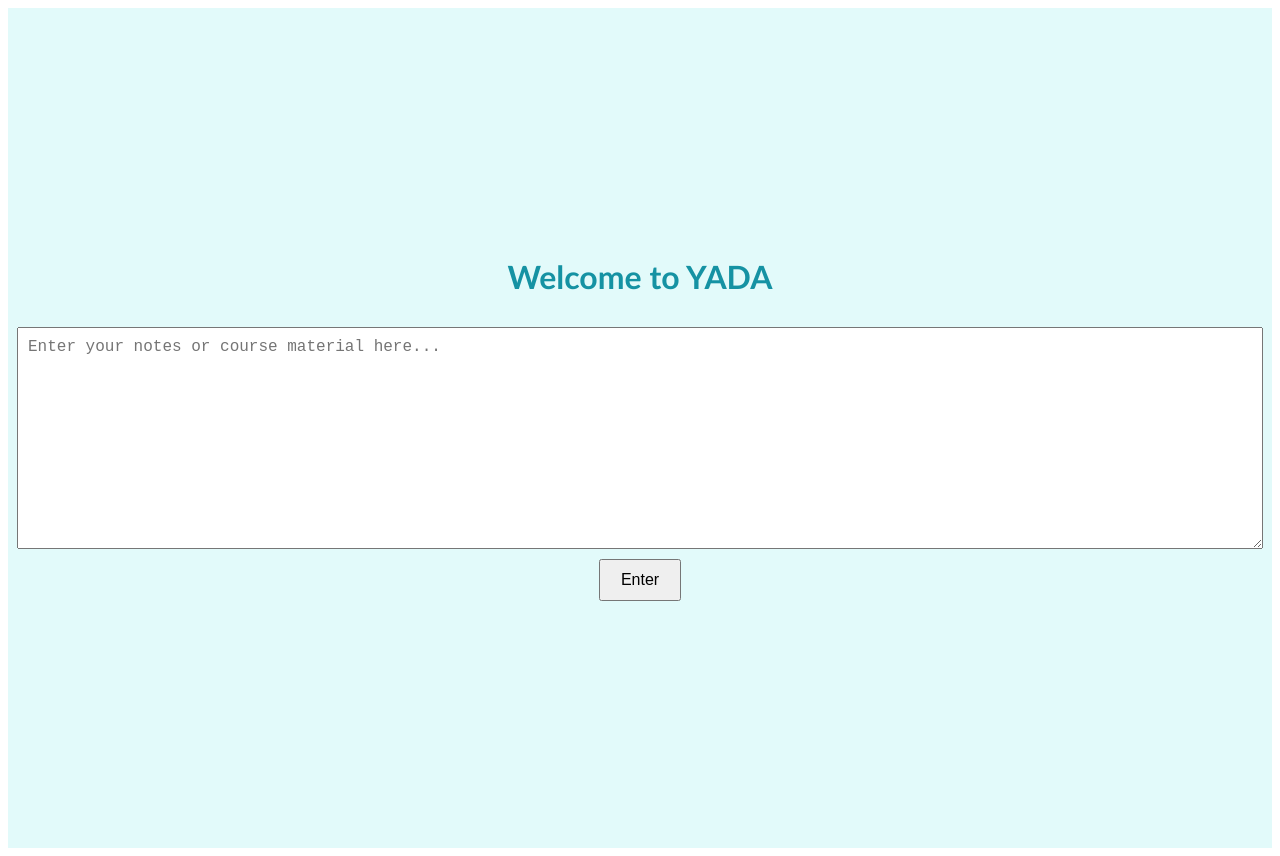
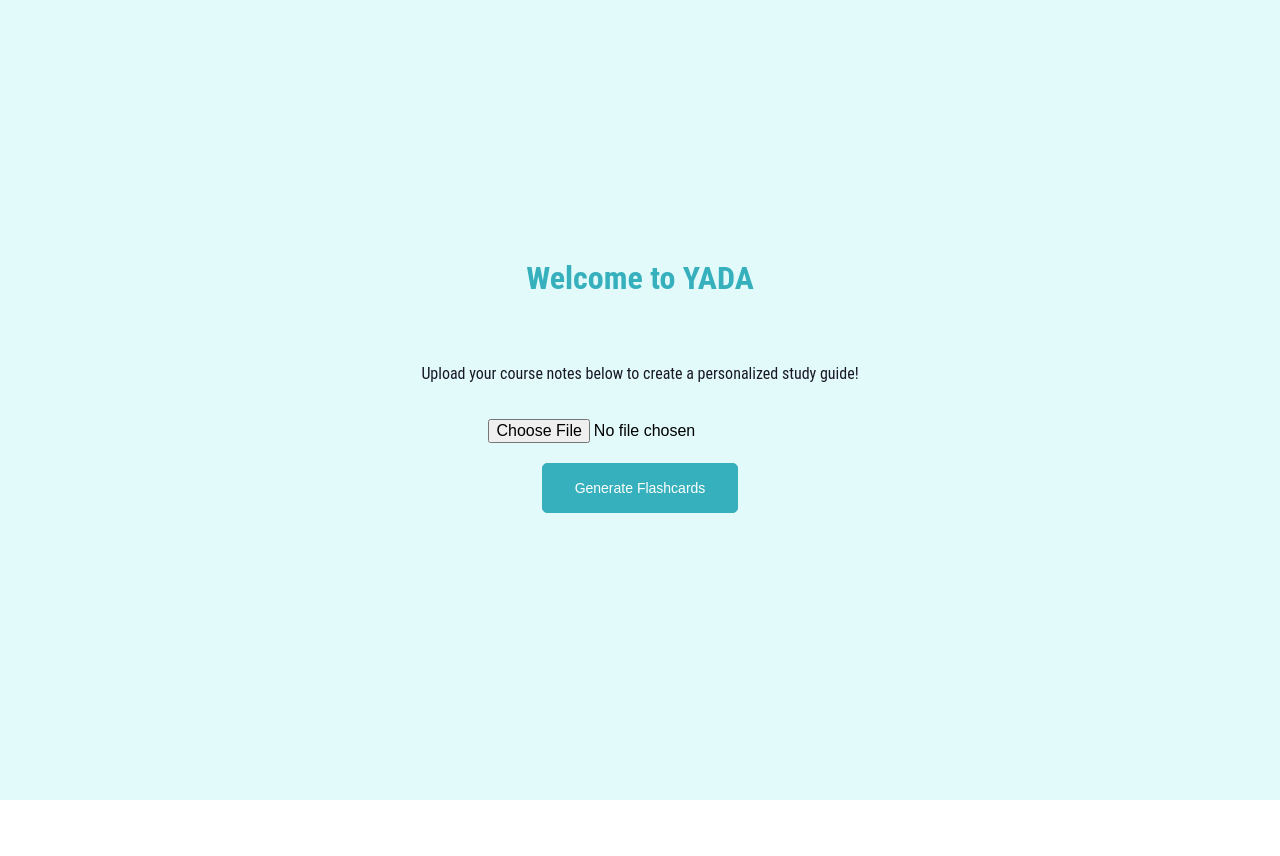
Before and after one commit to lilyschen/Yada, a React (Create React App) app in the folder frontend/: page / in a window 1280 px wide. After the commit the page ends 800 px from the top, so only its background shows below. Built offline with nearby package versions, Linux system fonts and the light colour scheme.

Commit message:
implemented basic frontend with file upload

```diff
--- a/frontend/public/index.html
+++ b/frontend/public/index.html
@@ -9,7 +9,7 @@
       name="description"
       content="Web site created using create-react-app"
     />
-    <link rel="apple-touch-icon" href="%PUBLIC_URL%/logo192.png" />
+    <link rel="apple-touch-icon" href="yada-logo.png" />
     <!--
       manifest.json provides metadata used when your web app is installed on a
       user's mobile device or desktop. See https://developers.google.com/web/fundamentals/web-app-manifest/
@@ -24,7 +24,7 @@
       work correctly both with client-side routing and a non-root public URL.
       Learn how to configure a non-root public URL by running `npm run build`.
     -->
-    <title>React App</title>
+    <title>Yada</title>
   </head>
   <body>
     <noscript>You need to enable JavaScript to run this app.</noscript>
--- a/frontend/src/App.css
+++ b/frontend/src/App.css
@@ -1,31 +1,93 @@
+body {
+  margin: 0;
+  padding: 0;
+  overflow-x: hidden;
+  font-family: "Roboto Condensed", sans-serif;
+  -webkit-font-smoothing: "Roboto Condensed", sans-serif;
+  -moz-osx-font-smoothing: "Roboto Condensed", sans-serif;
+  font-style: normal;
+}
+
+:root {
+  --primary: #37b0bd;
+  --heading-color: #181826;
+  --bg-shade: #e2fafa;
+  --black: #000000;
+  --white: #ffffff;
+}
+
+.main {
+  width: 100%;
+  height: 100vh;
+  position: relative;
+  overflow: hidden;
+}
+
 .homepage {
   display: flex;
   flex-direction: column;
   align-items: center;
   justify-content: center;
   height: 100vh;
-  background-color: #e2fafa;
-  padding: 20px;
-  font-family: "Trebuchet MS", "Lucida Sans Unicode", "Lucida Grande",
-    "Lucida Sans", Arial, sans-serif;
+  background-color: var(--bg-shade);
+  padding: 0px 100px;
+  gap: 30px;
 }
 
 .heading {
-  color: rgb(21, 146, 163);
+  color: var(--primary);
+}
+.subtitle {
+  color: var(--heading-color);
+  text-align: center;
 }
 
-.text-input {
-  width: 100%;
-  height: 200px;
-  padding: 10px;
+.input-box {
+  display: flex;
+  flex-direction: column;
+  align-items: center;
+  justify-content: center;
+  gap: 10px;
+}
+.file-input {
   margin: 10px 0;
   font-size: 16px;
+  cursor: pointer;
 }
 
-.enter-button {
-  padding: 10px 20px;
-  font-size: 16px;
+.btn {
+  display: inline-block;
+  padding: 12px 32px;
+  font-size: 14px;
+  font-style: normal;
+  font-weight: 400;
+  line-height: 24px;
   cursor: pointer;
+  text-align: center;
+  text-decoration: none;
+  border-radius: 4px;
+  -webkit-border-radius: 5px;
+  -moz-border-radius: 5px;
+  -ms-border-radius: 5px;
+  -o-border-radius: 5px;
+  transition: background-color 0.5s;
+  -webkit-transition: background-color 0.5s;
+  -moz-transition: background-color 0.5s;
+  -ms-transition: background-color 0.5s;
+  -o-transition: background-color 0.5s;
+}
+
+.btn {
+  color: var(--white);
+  background-color: var(--primary);
+  border: 1px solid var(--primary);
+  align-self: center;
+  justify-content: center;
+}
+
+.btn:hover {
+  color: var(--primary);
+  background-color: var(--white);
 }
 
 .flashcard-container {
--- a/frontend/src/components/Home.jsx
+++ b/frontend/src/components/Home.jsx
@@ -1,23 +1,27 @@
 import React, { useState } from "react";
 
 const Home = () => {
-  const [input, setInput] = useState("");
+  const [file, setFile] = useState(null);
   const [flashcards, setFlashcards] = useState([]);
 
-  const handleChange = (event) => {
-    setInput(event.target.value);
+  const handleFileChange = (event) => {
+    setFile(event.target.files[0]);
   };
 
-  const handleSubmit = () => {
-    // this function will eventually send text input to the backend for processing
-    // these are placeholder questions for now
-    const generatedFlashcards = [
-      { question: "What is the capital of France?", answer: "Paris" },
-      { question: "What is 2 + 2?", answer: "4" },
-      { question: "What is the color of the sky?", answer: "Blue" },
-    ];
-    setFlashcards(generatedFlashcards);
-    setInput(""); // Clear the input field after use
+  const handleSubmit = async () => {
+    if (!file) return;
+
+    const formData = new FormData();
+    formData.append("pdf", file);
+
+    const response = await fetch("/generate-flashcards", {
+      method: "POST",
+      body: formData,
+    });
+
+    const data = await response.json();
+    setFlashcards(data.flashcards);
+    setFile(null);
   };
 
   const handleCardClick = (index) => {
@@ -31,17 +35,24 @@ const Home = () => {
   };
 
   return (
+    <div className="main">
       <div className="homepage">
         <h1 className="heading">Welcome to YADA</h1>
-      <textarea
-        className="text-input"
-        value={input}
-        onChange={handleChange}
-        placeholder="Enter your notes or course material here..."
+        <div className="input-box">
+          <p className="subtitle">
+            Upload your course notes below to create a personalized study guide!
+          </p>
+          <input
+            type="file"
+            className="file-input"
+            accept="application/pdf"
+            onChange={handleFileChange}
           />
-      <button className="enter-button" onClick={handleSubmit}>
-        Enter
+          <button className="btn" onClick={handleSubmit}>
+            Generate Flashcards
           </button>
+        </div>
+
         <div className="flashcard-container">
           {flashcards.map((flashcard, index) => (
             <div
@@ -64,6 +75,7 @@ const Home = () => {
           ))}
         </div>
       </div>
+    </div>
   );
 };
 
```
Also changed, not shown: frontend/public/yada-logo.png (added). Lines whose indentation alone changed are shown as unchanged.
